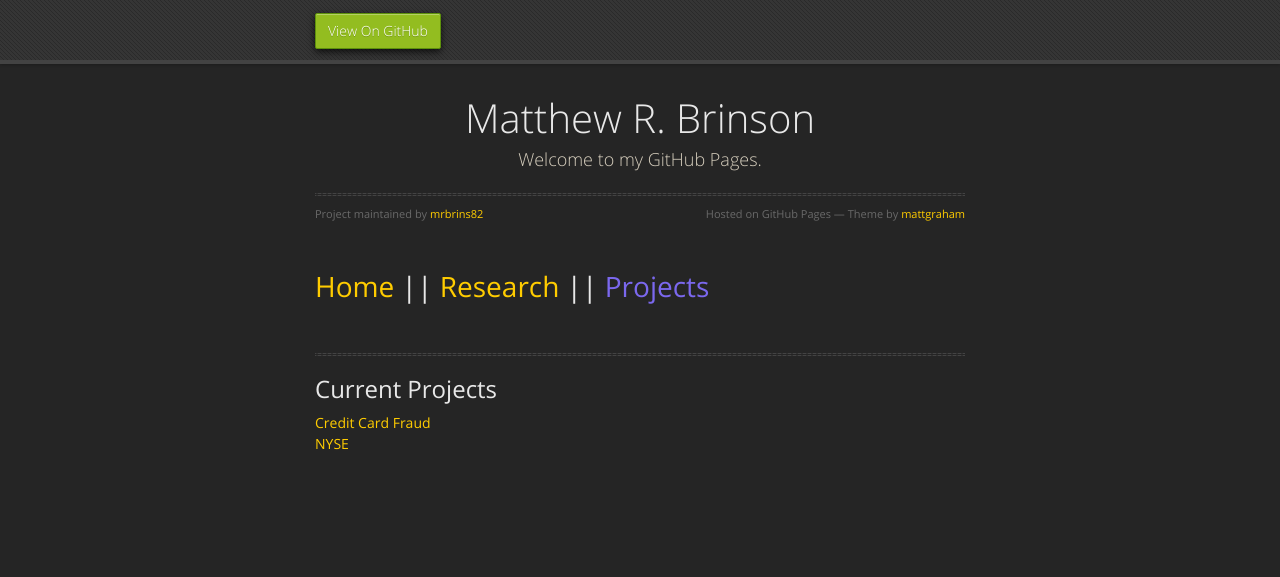
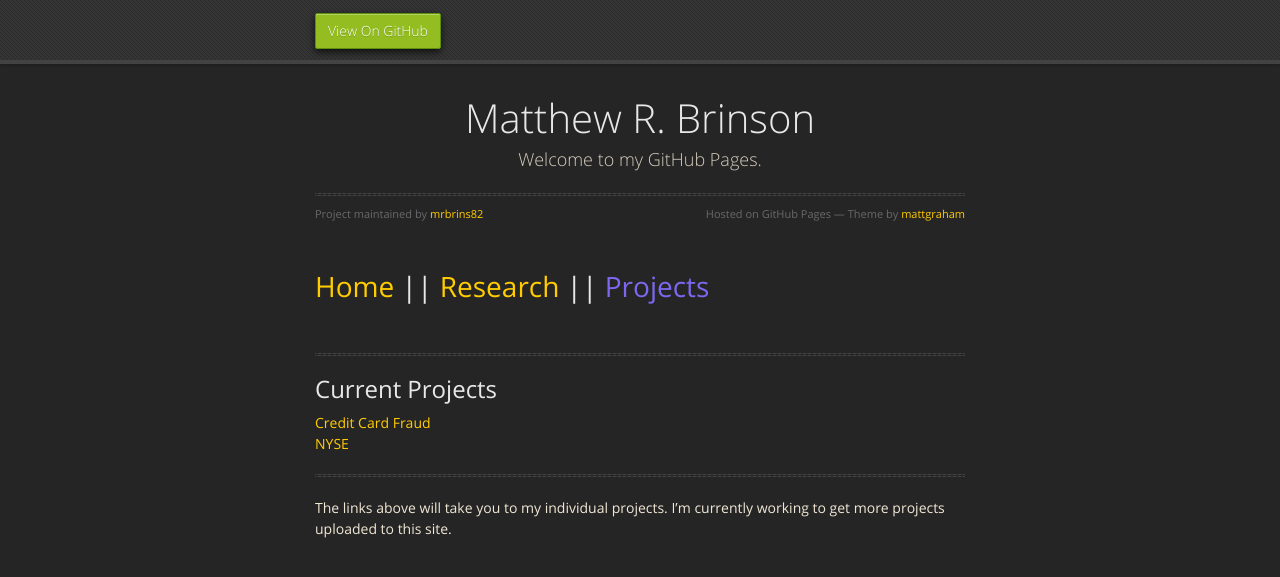
Before and after one commit to mrbrins82/mrbrins82.github.io, a Jekyll site: the page built from projects.md, in a window 1280 px wide. Shown: the top 577 px of the page. Built offline with Jekyll 4.4.1, drawn with Linux system fonts in a browser that asks for light colours; nearby versions of some CDN libraries; our own code applies the rules of GitHub Pages for plain Markdown files.

Commit message:
added comment to projects page

```diff
--- a/projects.md
+++ b/projects.md
@@ -9,3 +9,7 @@ layout: default
 ## [](#header-2)Current Projects
 
 [Credit Card Fraud](creditcardfraud)<br/>[NYSE](nyse)<br/>
+
+* * *
+
+The links above will take you to my individual projects. I'm currently working to get more projects uploaded to this site.
```
